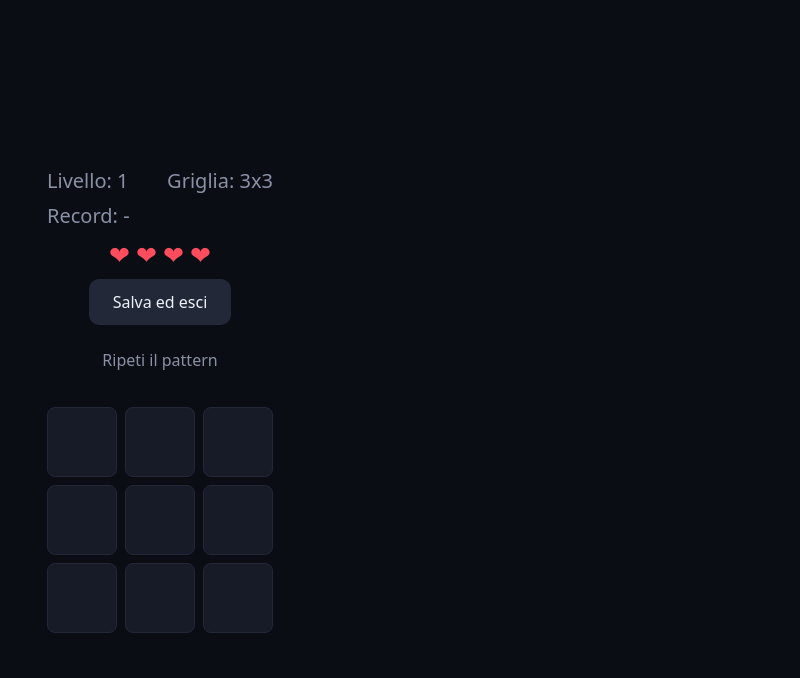
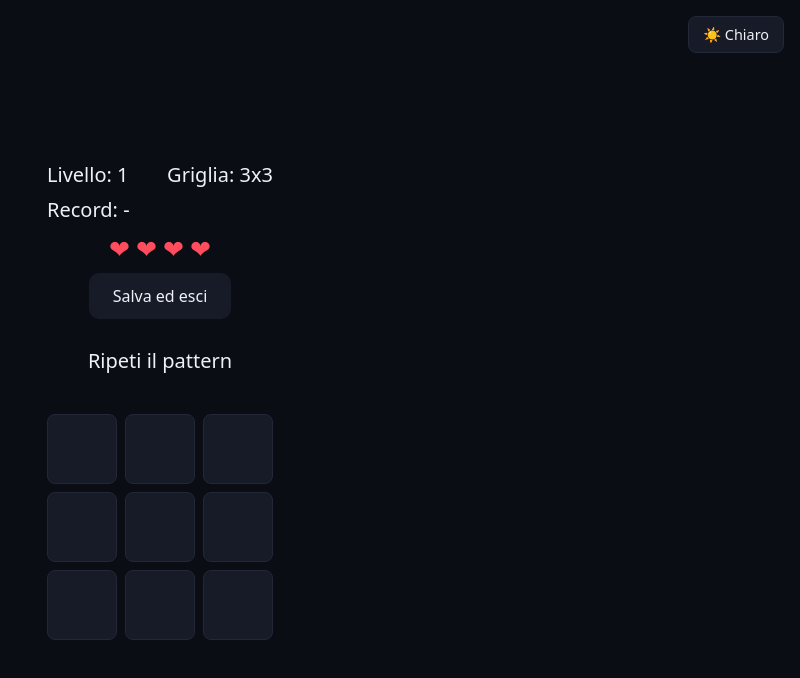
Before and after one commit to Carde186/memory-blocks, a React (Vite) app: page / in a window 1280 px wide. Both pictures are taken after a click on the button "Inizia". Shown: the top 678 px of the page, without its empty margins (480-1280 px from the left). Built offline with nearby package versions, Linux system fonts and the light colour scheme.

Commit message:
aggiunto tasto per tema chiaro/scuro

```diff
--- a/src/App.jsx
+++ b/src/App.jsx
@@ -6,15 +6,21 @@
   import GameOverModal from "./components/GameOverModal.jsx";
 
   import { getGridSize } from "./gameConfig.js";
+  import { useTheme } from "./hooks/useTheme.jsx";
 
   function App() {
     const gioco = useGameLogic();
+    const { tema, cambiaTema } = useTheme();
 
     const dimensioneGriglia = getGridSize(gioco.livello);
     const partitaIniziata = gioco.stato !== STATI.IDLE;
 
     return (
       <div className="app">
+        <button className="bottone-tema" onClick={() => cambiaTema()}>
+          {tema === "scuro" ? "☀️ Chiaro" : "🌙 Scuro"}
+        </button>
+
         {!partitaIniziata ? (
           <StartScreen
             alClicStart={gioco.iniziaPartita}
--- /dev/null
+++ b/src/hooks/useTheme.jsx
@@ -0,0 +1,35 @@
+import { createContext, useContext, useState, useEffect } from "react";
+
+const ThemeContext = createContext(null);
+
+const KEY = "tema";
+
+export function ThemeProvider({ children }){
+    const [tema, setTema] = useState(() => {
+        const salvato = localStorage.getItem(KEY);
+        if(salvato !== null){
+            return JSON.parse(salvato);
+        }
+        return "scuro";         //tema di default
+    });
+
+    function cambiaTema(){
+        const nuovoTema = tema == "scuro" ? "chiaro" : "scuro";
+        setTema(nuovoTema);
+        localStorage.setItem(KEY, JSON.stringify(nuovoTema));
+    }
+
+    useEffect(() => {
+        document.body.setAttribute("data-tema", tema);
+    }, [tema]);
+
+    return (
+        <ThemeContext.Provider value={{ tema, cambiaTema }}>
+            {children}
+        </ThemeContext.Provider>
+    );
+}
+
+export function useTheme(){
+    return useContext(ThemeContext);
+}
--- a/src/main.jsx
+++ b/src/main.jsx
@@ -3,8 +3,12 @@ import { createRoot } from 'react-dom/client'
 import './styles/index.css'
 import App from './App.jsx'
 
+import { ThemeProvider } from './hooks/useTheme.jsx'
+
 createRoot(document.getElementById('root')).render(
   <StrictMode>
-    <App />
+    <ThemeProvider>
+      <App />
+    </ThemeProvider>
   </StrictMode>,
 )
--- a/src/styles/index.css
+++ b/src/styles/index.css
@@ -1,3 +1,23 @@
+/* ===== Variabili colore per i due temi ===== */
+
+body[data-tema="scuro"] {
+  --sfondo: #0b0d14;
+  --testo: #eef1f7;
+  --pannello: #171b28;
+  --bordo: #232838;
+  --testo-attenuato: #8a91a6;
+}
+
+body[data-tema="chiaro"] {
+  --sfondo: #f4f5f9;
+  --testo: #14171f;
+  --pannello: #e4e4e4;
+  --bordo: #a4a4a4;
+  --testo-attenuato: #5a6072;
+}
+
+
+
 /* ===== Reset ===== */
 * {
   box-sizing: border-box;
@@ -18,9 +38,10 @@ body {
   display: flex;
   align-items: center;
   justify-content: center;
-  background: #0b0d14;
-  color: #eef1f7;
   font-family: system-ui, sans-serif;
+  background: var(--sfondo);
+  color: var(--testo);
+  transition: background 0.3s ease, color 0.3s ease;
 }
 
 .app {
@@ -31,6 +52,9 @@ body {
   flex-direction: column;
   align-items: center;
   gap: 20px;
+  background: var(--sfondo);
+  color: var(--testo);
+  transition: background 0.3s ease, color 0.3s ease;
 }
 
 
@@ -46,6 +70,7 @@ body {
 .schermata-iniziale h1 {
   font-size: 2rem;
   margin: 0;
+  transition: background 0.3s ease, color 0.3s ease;
 }
 
 
@@ -65,8 +90,8 @@ body {
 }
 
 .bottone-secondario {
-  background: #232838;
-  color: #eef1f7;
+  background: var(--pannello);
+  color: var(--testo);
 }
 
 
@@ -77,7 +102,7 @@ body {
   flex-direction: column;
   gap: 8px;
   align-items: center;
-  font-size: 20px_;
+  font-size: 20px;
 }
 
 .hud-riga {
@@ -85,7 +110,7 @@ body {
   justify-content: space-between;
   width: 100%;
   font-size: 20px;
-  color: #8a91a6;
+  color: var(--testo);
 }
 
 .vite {
@@ -99,12 +124,12 @@ body {
 }
 
 .cuore-vuoto {
-  color: #333846;
+  color: var(--pannello);
 }
 
 .hud-messaggio {
   min-height: 1.2em;
-  color: #8a91a6;
+  color: var(--testo);
 }
 
 
@@ -117,11 +142,12 @@ body {
 }
 
 .cella {
-  border: 1px solid #232838;
+  border: 1px solid var(--bordo);
   border-radius: 8px;
-  background: #171b28;
+  background: var(--pannello);
   width: 70px;
   height: 70px;
+  transition: background 0.2s ease, border-color 0.2s ease;
 }
 
 .cella-verde {
@@ -146,7 +172,7 @@ body {
 }
 
 .modale {
-  background: #171b28;
+  background: var(--pannello);
   padding: 24px;
   border-radius: 14px;
   text-align: center;
@@ -155,3 +181,17 @@ body {
   gap: 12px;
   min-width: 220px;
 }
+
+
+/* Bottone per il tema */
+.bottone-tema {
+  position: fixed;
+  top: 16px;
+  right: 16px;
+  padding: 8px 14px;
+  border-radius: 8px;
+  background: var(--pannello);
+  color: var(--testo);
+  border: 1px solid var(--bordo);
+  font-size: 0.9rem;
+}
```
